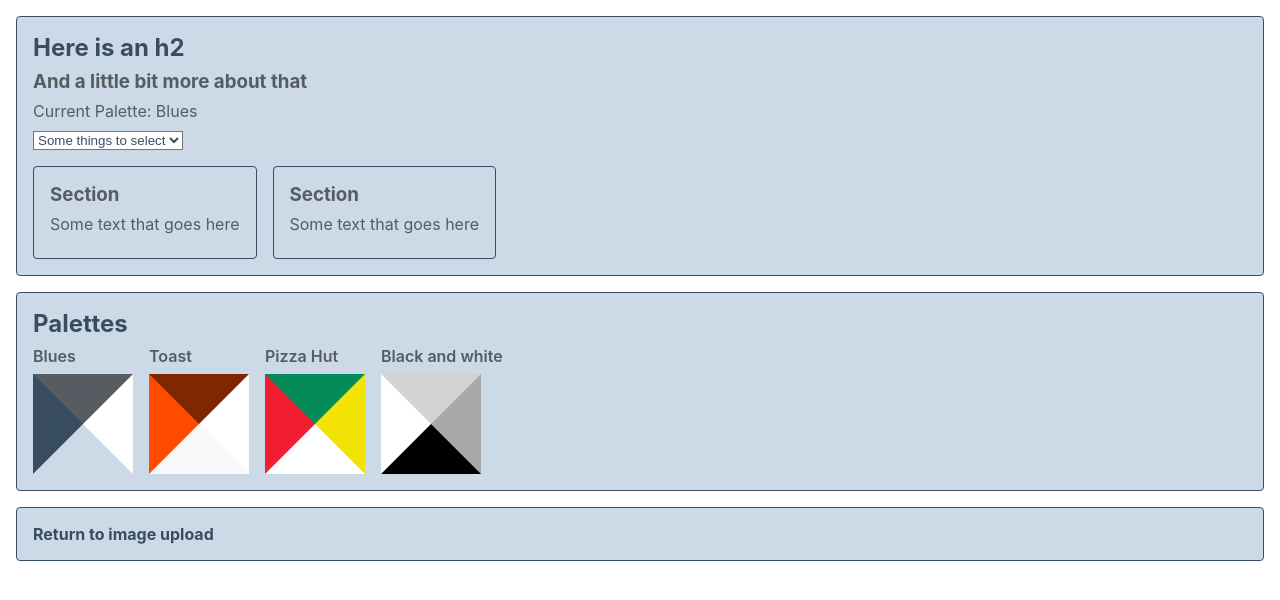
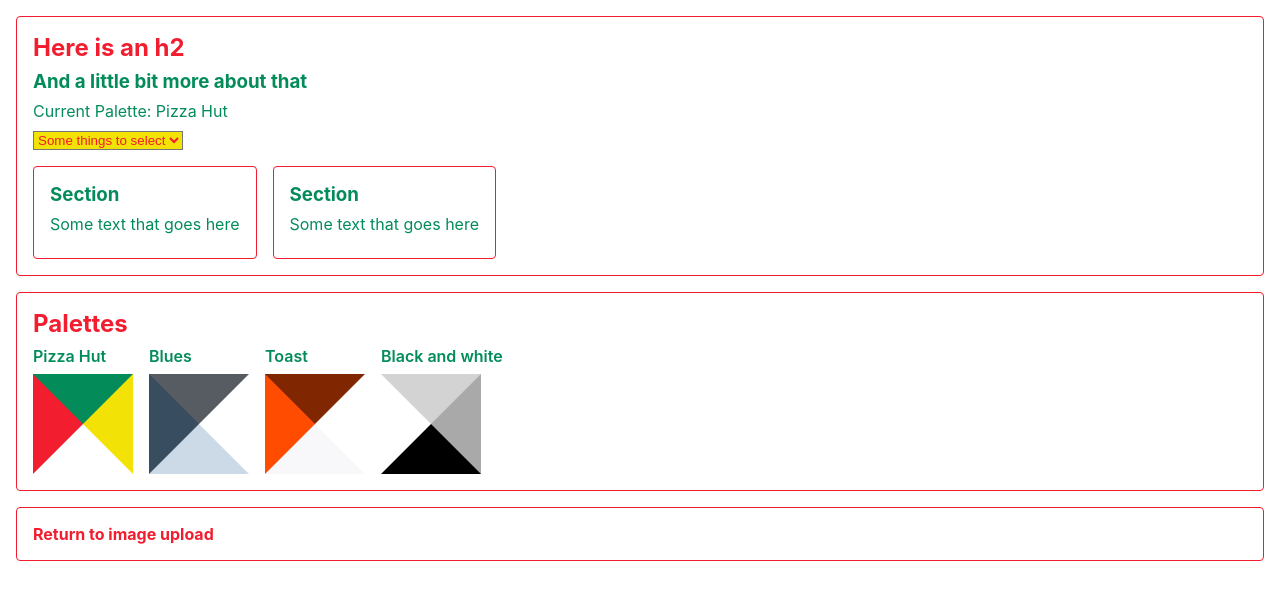
Before and after one commit to clermontster/canvas-color-app, a Next.js app: page /demo in a window 1280 px wide. Shown: the top 600 px of the page. Built offline with nearby package versions, Linux system fonts and the light colour scheme.

Commit message:
makes pizza hut default color

```diff
--- a/pages/demo.js
+++ b/pages/demo.js
@@ -2,6 +2,11 @@
 import styles from '../styles/Home.module.css'
 
 const palettes = [
+  {
+    name: 'Pizza Hut',
+    cssName: 'palettePizzaHut',
+    square: 'squarePizzaHut'
+  },
   {
     name: 'Blues',
     cssName: 'paletteBlues',
@@ -11,11 +16,6 @@
     name: 'Toast',
     cssName: 'paletteToast',
     square: 'squareToast'
-  },
-  {
-    name: 'Pizza Hut',
-    cssName: 'palettePizzaHut',
-    square: 'squarePizzaHut'
   },
   {
     name: 'Black and white',
```
